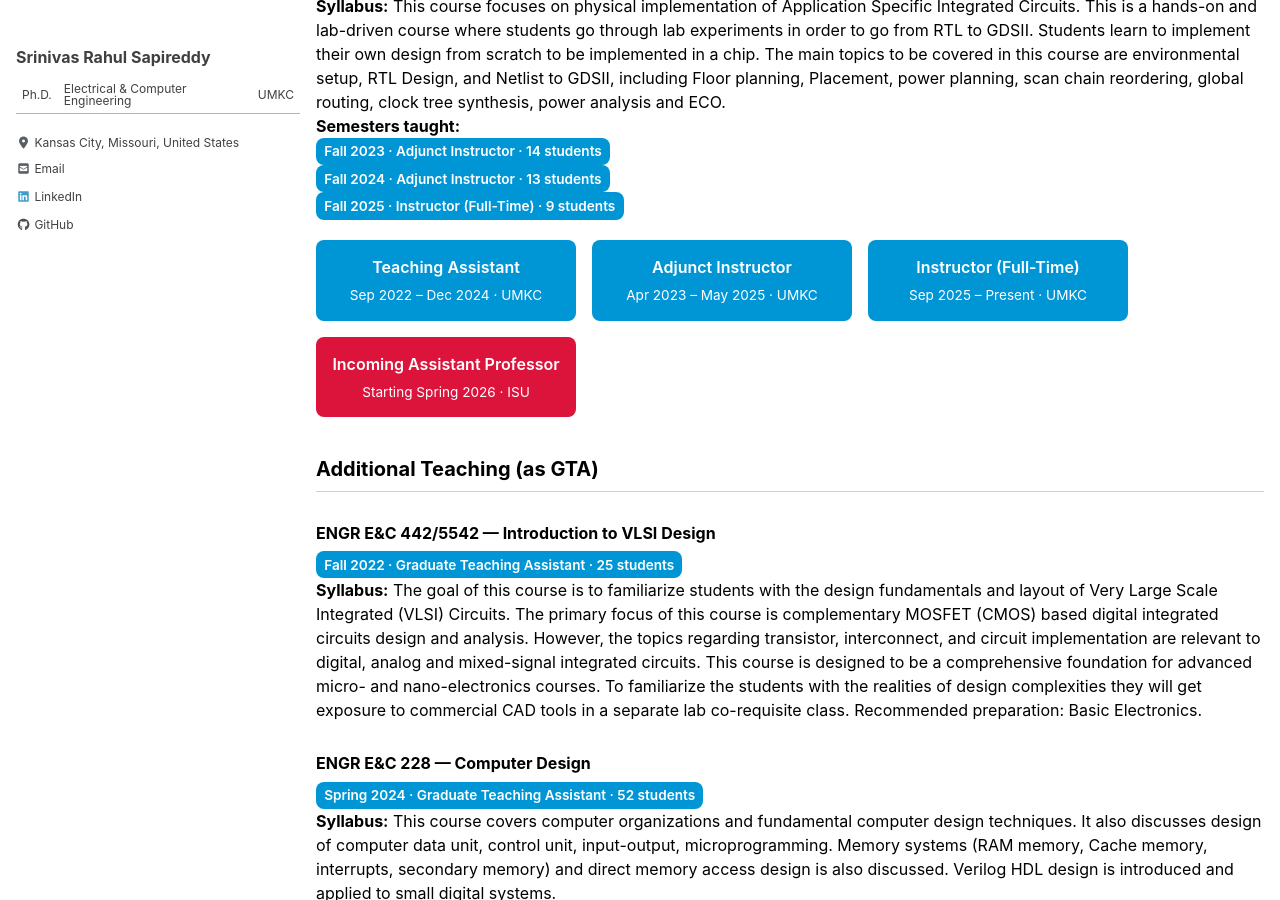
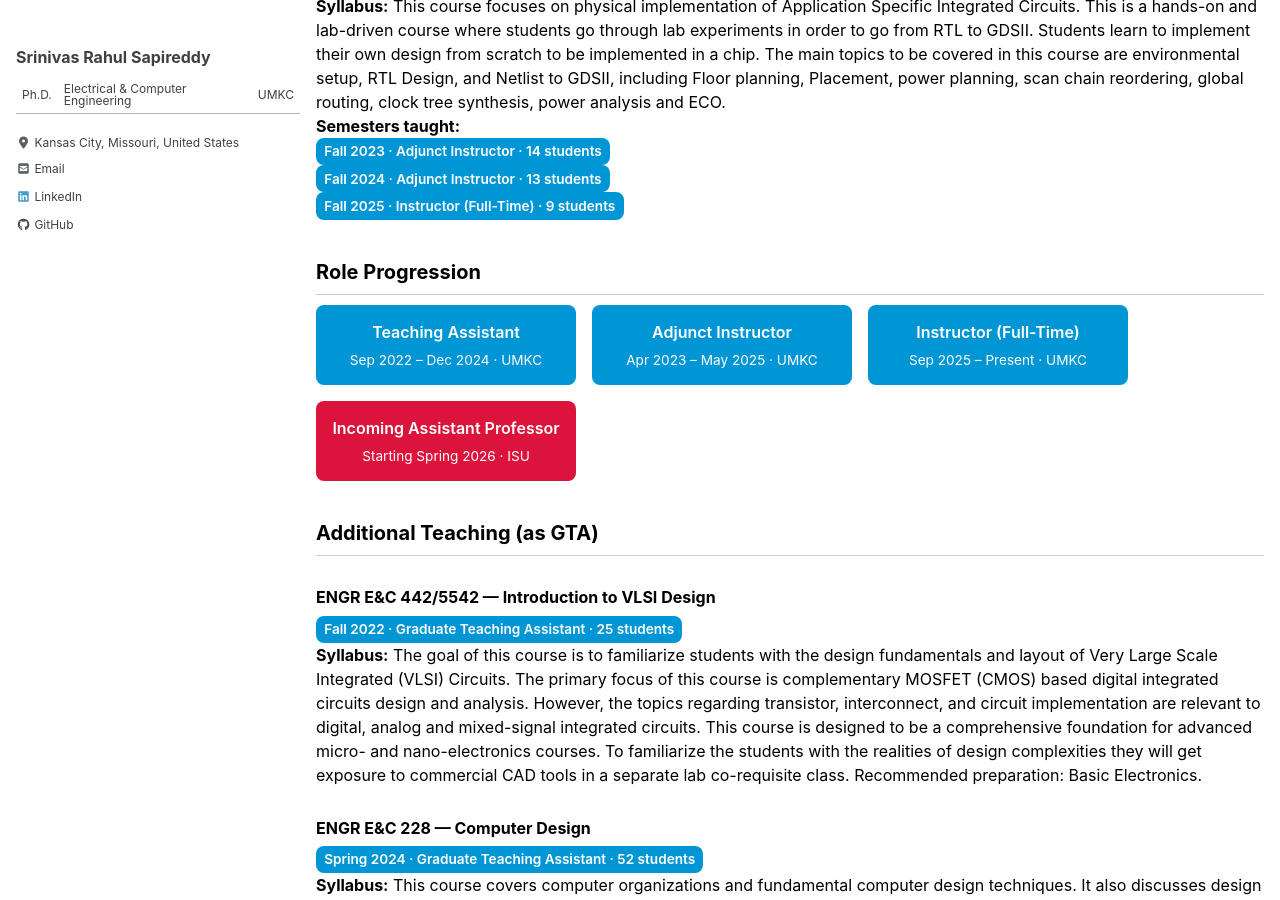
Before and after one commit to srsapireddy/srsapireddy.github.io, a Jekyll site: the page built from _pages/teaching.md, in a window 1280 px wide and 900 px high, scrolled down 1145 px. Built offline with Jekyll 4.4.1, drawn with Linux system fonts in a browser that asks for light colours; cached includes are drawn as plain includes; nearby versions of some CDN libraries.

Commit message:
Update teaching.md

```diff
--- a/_pages/teaching.md
+++ b/_pages/teaching.md
@@ -71,7 +71,7 @@ Illinois State University (Starting Spring 2026)
 
 
 
-
+<h2>Role Progression</h2>
 <div class="career-cards">
   <div class="card">Teaching Assistant<br><small>Sep 2022 – Dec 2024 · UMKC</small></div>
   <div class="card">Adjunct Instructor<br><small>Apr 2023 – May 2025 · UMKC</small></div>
```
